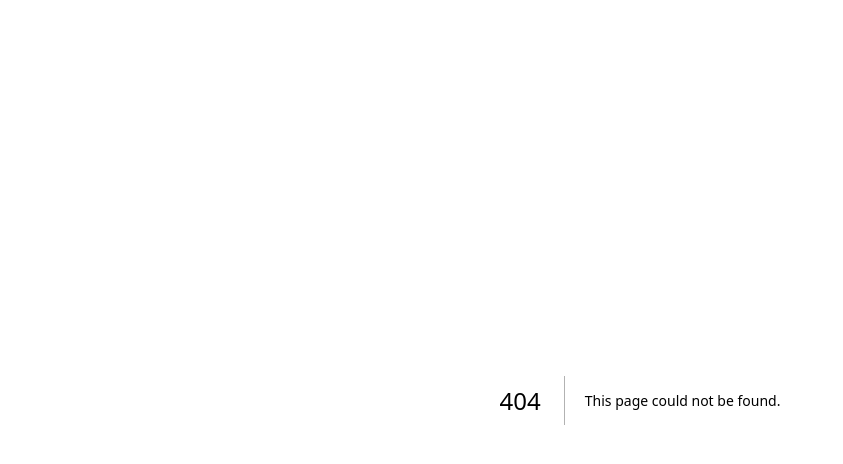
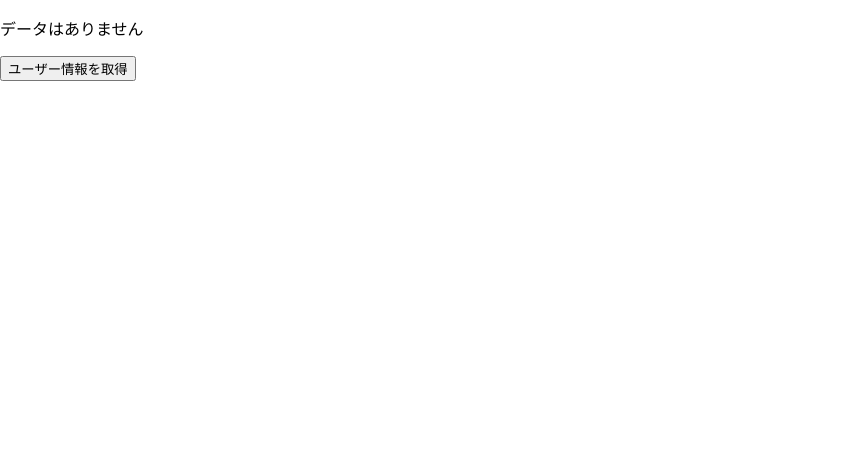
Before and after one commit to kca2250/jest-testing-library-pg, a Next.js app: page /users in a window 1280 px wide. Before the commit this address had no page. Shown: the top 464 px of the page, without its empty margins (0-843 px from the left). Built offline with nearby package versions, Linux system fonts and the light colour scheme.

Commit message:
Api test with mock service worker

```diff
--- /dev/null
+++ b/pages/users.tsx
@@ -0,0 +1,49 @@
+import axios from "axios";
+import { NextPage } from "next";
+import { useState } from "react";
+
+type User = {
+  id: number;
+  name: string;
+  username: string;
+  email: string;
+};
+
+const User: NextPage = () => {
+  // 取得したブログデータを格納するstate
+  const [user, setUser] = useState<User>();
+  const [error, setError] = useState<string>("");
+  // 外部APIからブログデータを取得
+  const getUser = async () => {
+    try {
+      const response = await axios.get(
+        "https://jsonplaceholder.typicode.com/users/1"
+      );
+      // 必要な情報だけ抽出する
+      const userInfo = {
+        id: response.data.id,
+        name: response.data.name,
+        username: response.data.username,
+        email: response.data.email,
+      };
+      setUser(userInfo);
+    } catch (e) {
+      setError("Request failed");
+    }
+  };
+
+  return (
+    <div>
+      {!user && !error && (
+        <>
+          <p>データはありません</p>
+          <button onClick={getUser}>ユーザー情報を取得</button>
+        </>
+      )}
+      {user && <h3>名前: {user.name}</h3>}
+      {error && <p data-testid="error">{error}</p>}
+    </div>
+  );
+};
+
+export default User;
```
Also changed, not shown: 1 other file (tests, documents, lock files or other folders).
